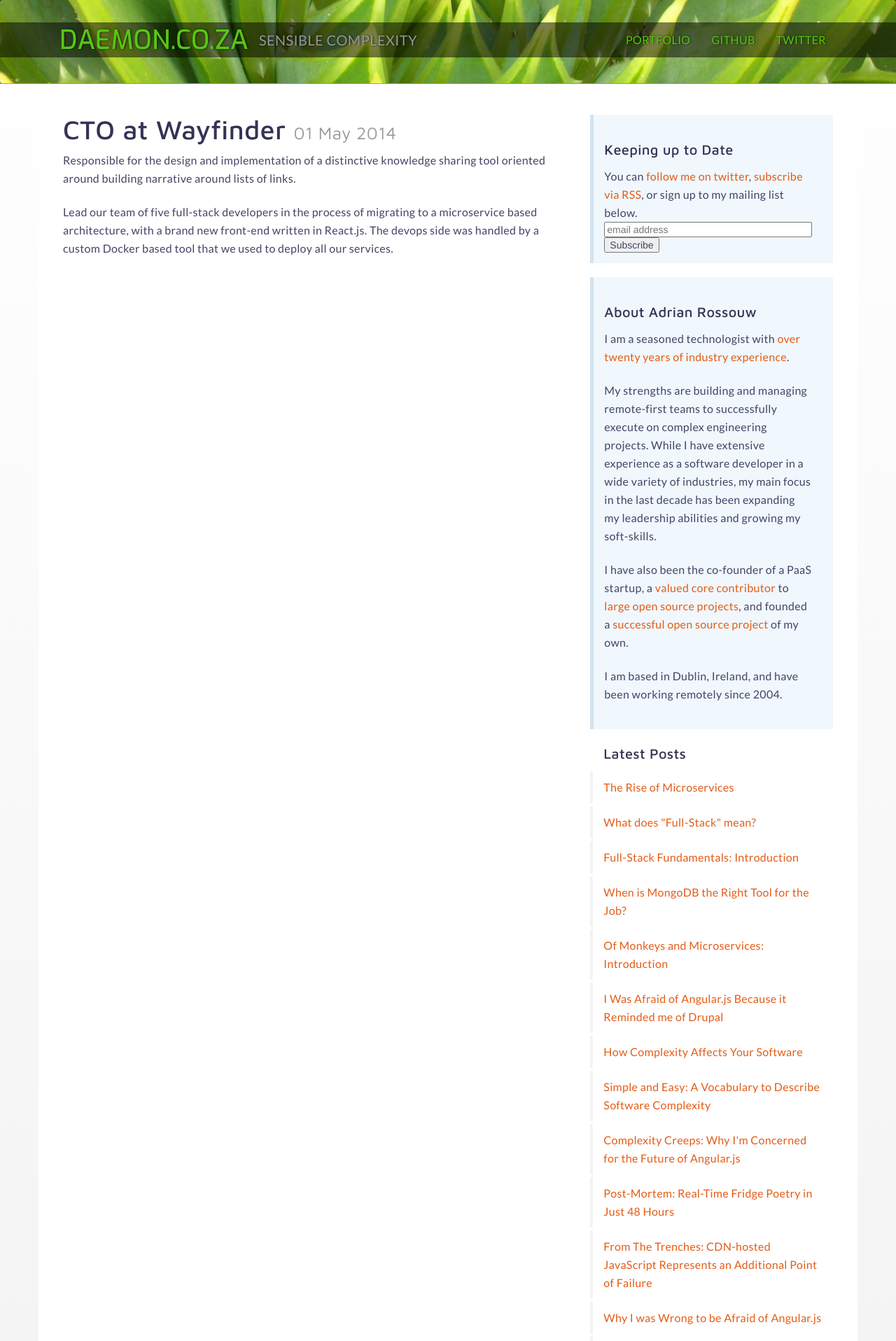
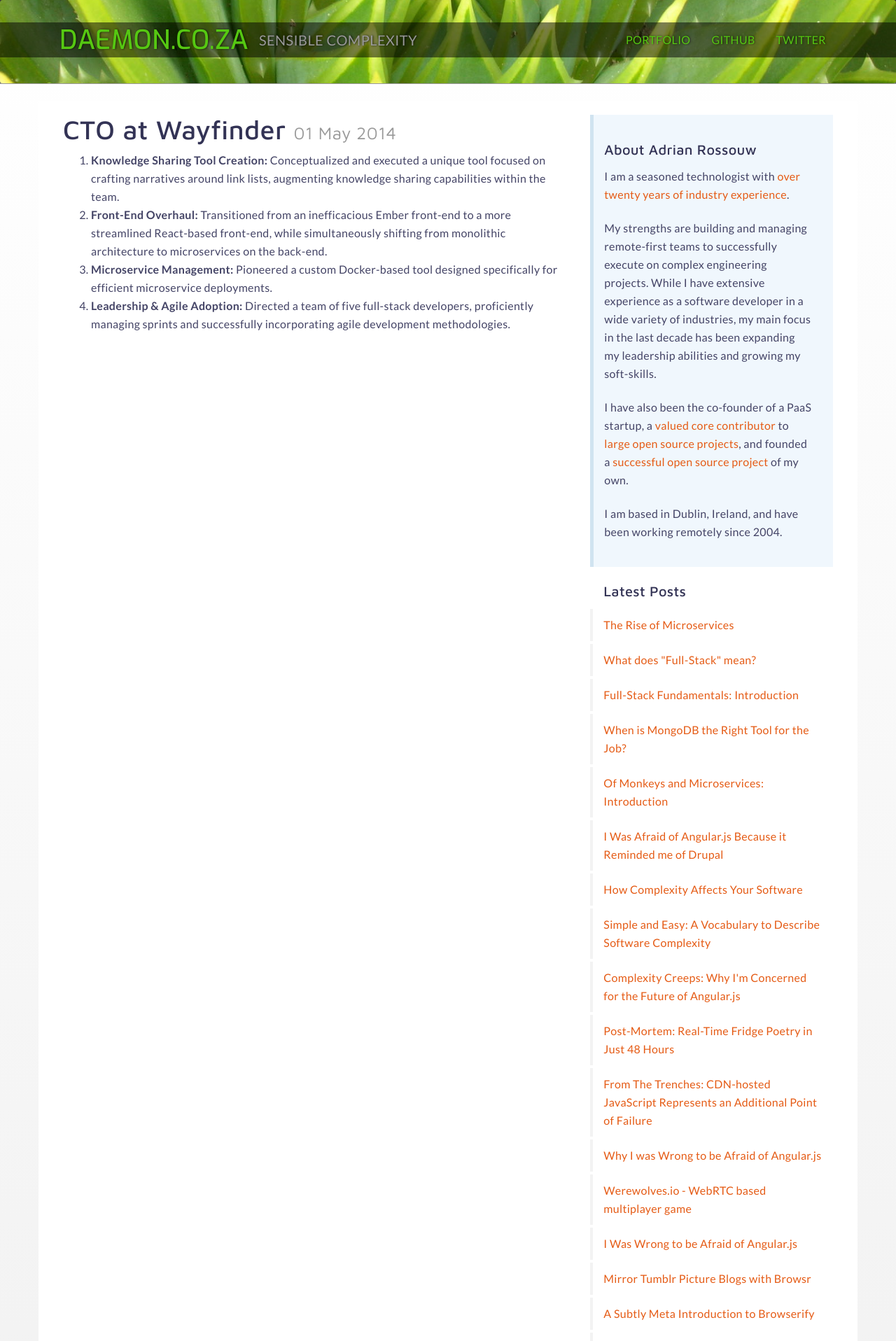
Before and after one commit to AdrianRossouw/daemon-co-za, a Jekyll site: the page built from _posts/portfolio/wayfinder/2014-05-01-wayfinder-cto.md, in a window 1280 px wide. Shown: the top 1916 px of the page at 70% size. Built offline with Jekyll 4.4.1, drawn with Linux system fonts in a browser that asks for light colours; our own code applies the rules of GitHub Pages for plain Markdown files; comment, search, counter and statistics services are not loaded.

Commit message:
fix stuff

```diff
--- a/_includes/sidebar.html
+++ b/_includes/sidebar.html
@@ -1,5 +1,3 @@
-
-{% include mailchimp.html %}
 
 <section class='about'>
 <h3>About Adrian Rossouw</h3>
--- a/_posts/portfolio/wayfinder/2014-05-01-wayfinder-cto.md
+++ b/_posts/portfolio/wayfinder/2014-05-01-wayfinder-cto.md
@@ -14,6 +14,7 @@ tags:
   - continuous-integration
 print: true
 ---
-Responsible for the design and implementation of a distinctive knowledge sharing tool oriented around building narrative around lists of links.
-
-Lead our team of five full-stack developers in the process of migrating to a microservice based architecture, with a brand new front-end written in React.js. The devops side was handled by a custom Docker based tool that we used to deploy all our services.
+1. **Knowledge Sharing Tool Creation:** Conceptualized and executed a unique tool focused on crafting narratives around link lists, augmenting knowledge sharing capabilities within the team.
+2. **Front-End Overhaul:** Transitioned from an inefficacious Ember front-end to a more streamlined React-based front-end, while simultaneously shifting from monolithic architecture to microservices on the back-end.
+3. **Microservice Management:** Pioneered a custom Docker-based tool designed specifically for efficient microservice deployments.
+4. **Leadership & Agile Adoption:** Directed a team of five full-stack developers, proficiently managing sprints and successfully incorporating agile development methodologies.
```
